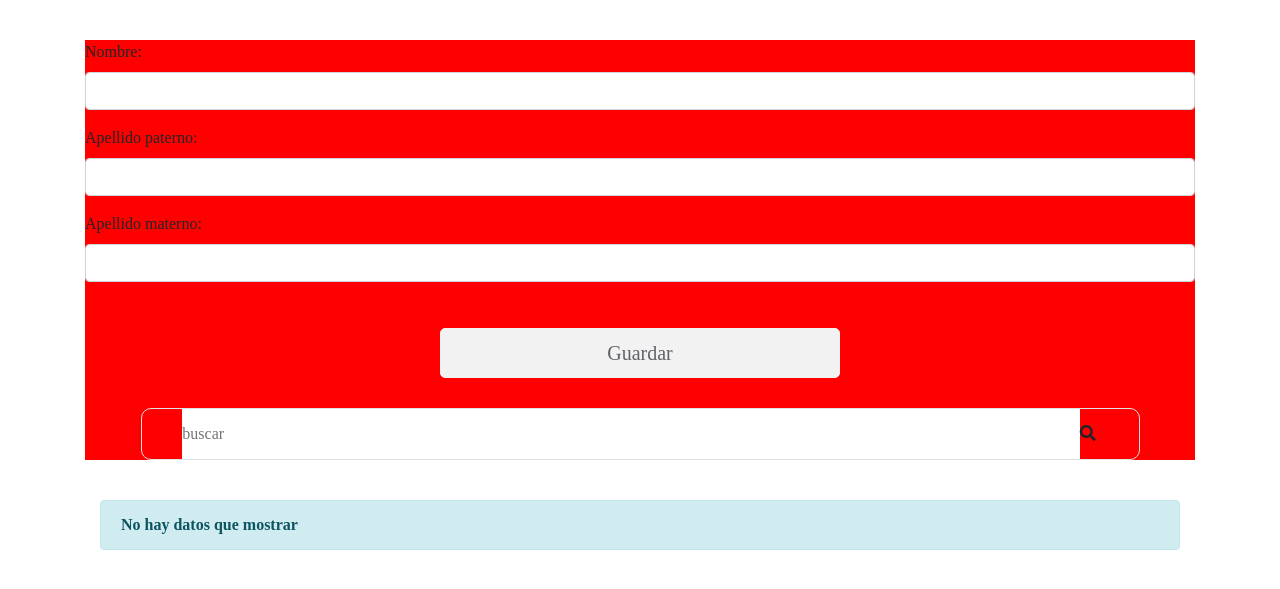
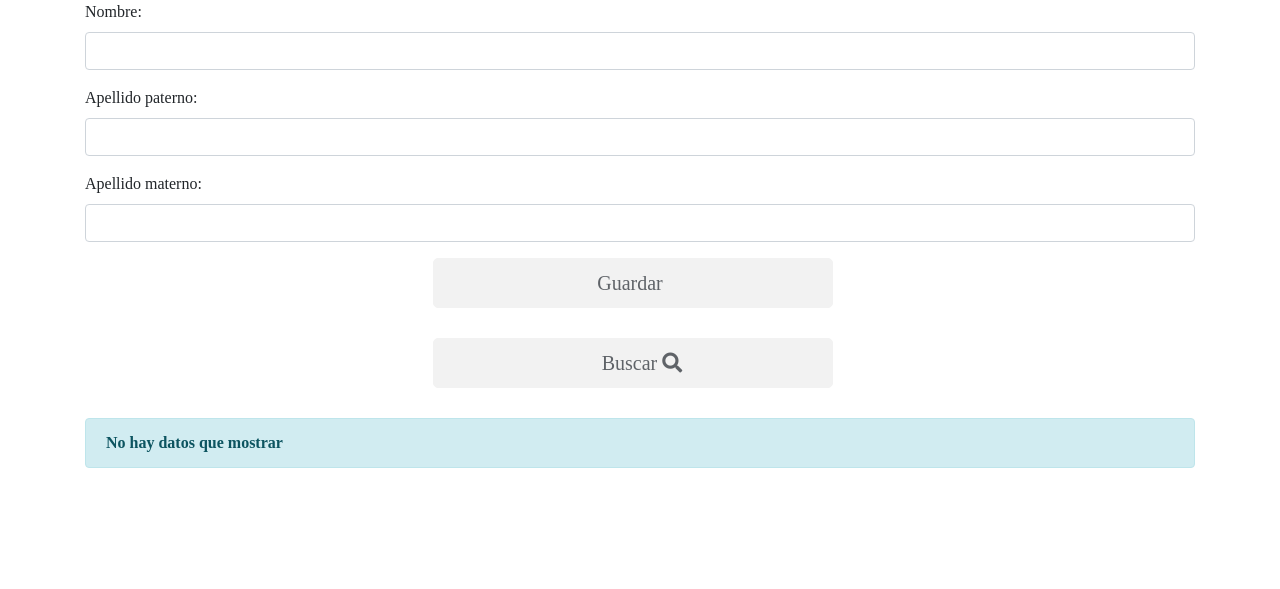
Before and after one commit to pedroanze/ejercicio_1, a CodeIgniter app: page /database/ in a window 1280 px wide. Shown: the part 58-647 px from the top of the page. Run offline with CodeIgniter, Linux system fonts and the light colour scheme; data that the repository does not hold is empty.

Commit message:
clase 11 oct

```diff
--- a/application/controllers/Ctrl_bienvenida.php
+++ b/application/controllers/Ctrl_bienvenida.php
@@ -84,17 +84,16 @@ class Ctrl_bienvenida extends CI_Controller {
 	{
 		echo json_encode($this->Mdl_bienvenida->obtener_persona_all());
 	}
-	// public function obtener_personas_by()
-	// {
-	// 	$nombre=$this->input->post('vnombre');
-	// 	$apellidop=$this->input->post('vapellidop');
-	// 	$apellidom=$this->input->post('vapellidom');
 
-	// 	$parametros['cnombre']=$nombre;
-	// 	$parametros['capellidop']=$apellidop;
-	// 	$parametros['capellidom']=$apellidom;
+	public function obtener_personas_by(){
+		$nombre=$this->input->post('vnombre');
+		$apellidop=$this->input->post('vapellidop');
+		$apellidom=$this->input->post('vapellidom');
 
-
-	// 	echo json_encode($this->Mdl_bienvenida->obtener_persona_by($parametros));
-	// }
+		$parametros['cnombre']=$nombre;
+		$parametros['capellidop']=$apellidop;
+		$parametros['capellidom']=$apellidom;
+		$this->Mdl_bienvenida->obtener_persona_by($parametros);
+		echo json_encode($this->Mdl_bienvenida->obtener_persona_by($parametros));
+	}
 }
--- a/application/models/Mdl_bienvenida.php
+++ b/application/models/Mdl_bienvenida.php
@@ -27,25 +27,12 @@ class Mdl_bienvenida extends CI_MODEL
             'apellidom'=> $parametros['capellidom']
         );
 
-
-
     $this->db->where('id', $id);
 
     $this->db->update('persona', $campos);
 
-
-
-
-
     }
 
-
-    // function obtener_persona_by($parametros)
-    // {
-    //     $consulta="Select * from persona where nombres like '%" .$parametros['cnombre']."%' ;";
-    //     $resultado= $this->db->query($consulta);
-    //     return $resultado->result_array();
-    // }
 
     function obtener_persona_all()
     {
@@ -54,6 +41,16 @@ class Mdl_bienvenida extends CI_MODEL
         return $resultado->result_array();
     }
 
+    function obtener_persona_by($parametros)
+    {
+
+        $consulta="Select * from persona where
+                    nombres like '%" .$parametros['cnombre']."%' and
+                    apellidop like '%" .$parametros['capellidop']."%' and
+                    apellidom like '%" .$parametros['capellidom']."%';";
+        $resultado= $this->db->query($consulta);
+        return $resultado->result_array();
+    }
 
     function eliminar_persona($id)
     {
--- a/application/views/View_bienvenida.php
+++ b/application/views/View_bienvenida.php
@@ -1,6 +1,6 @@
 <div class="container">
 <input type="hidden" class="form-control" id="txb_id">
-<form class= "form-container">
+<form>
     <div class="form-group">
       <label for="txb_nombre">Nombre:</label>
       <input type="text" class="form-control" id="txb_nombre">
@@ -14,20 +14,15 @@
       <input type="text" class="form-control" id="txb_apellidoM">
     </div>
     <div class= "container-guardar-buscar">
-    <button class="button-guardar button-guardar-secundary" onclick="guardar()">Guardar</button>
-
+      <button class="button-guardar-secundary" onclick="guardar()">Guardar <i class="fas fa-solid fa-floppy-disk"></i> </button>
+    </div>
+  </form>
+  <div class= "container-guardar-buscar">
+    <button class="button-guardar-secundary" onclick="listar_personas_by()">Buscar <i class="fas fa-search search-icon "></i></button>
   </div>
-    <div>
-    <section class="main-input">
-      <div class="main-input-container">
-          <input type="text" class="input-search" id = "myInput" placeholder = "buscar">
-          <i class="fas fa-search search-icon "></i>
-        </div>
-    </section>
-
-  </form>
 </div>
 
+
+
 <div class="container" id="tabla_personas">
-
 </div>
--- a/application/views/View_footer.php
+++ b/application/views/View_footer.php
@@ -1,23 +1,5 @@
 <script type="text/javascript">
 listar_personas();
-
-// function guardar(){
-
-//     $.ajax({
-//     method:"POST",
-//     url:"<?php echo site_url("Ctrl_bienvenida/guardar");?>",
-//     data:{
-//       vnombre :$("#txb_nombre").val(),
-//       vapellidop :$("#txb_apellidoP").val(),
-//       vapellidom :$("#txb_apellidoM").val()
-//     },
-//     success: function(){
-//       limpiar_campos();
-//     },
-
-// });
-
-// }
 
 function guardar(){
   if($("#txb_id").val()==""){
@@ -55,24 +37,6 @@ function guardar(){
 
 }
 
-//function modificar(){
-//   $.ajax({
-//     method:"POST",
-//     url:"<?php echo site_url("Ctrl_bienvenida/modificar");?>",
-//     data:{
-//       vid :$("#txb_id").val(),
-//       vnombre :$("#txb_nombre").val(),
-//       vapellidop :$("#txb_apellidoP").val(),
-//       vapellidom :$("#txb_apellidoM").val()
-//     },
-//     success: function(){
-//       limpiar_campos();
-//       listar_personas();
-//     },
-
-// });
-
-//}
 
 
 function limpiar_campos(){
@@ -91,28 +55,13 @@ function editar(id,nombre,apellidop,apellidom){
   $("#txb_apellidoM").val(apellidom);
 }
 
-// function listar_personas_by(){
-//   $.ajax({
-//     method:"POST",
-//     url:"<?php echo site_url("Ctrl_bienvenida/obtener_personas_by");?>",
-//     data:{
-//       vnombre :$("#txb_nombre").val(),
-//       vapellidop :$("#txb_apellidoP").val(),
-//       vapellidom :$("#txb_apellidoM").val()
-//     },
-//     success: function(personas){
-//       crear_tabla_personas(personas);
-//     },
-//     dataType:'json'
-// });
-
-// }
 
 function listar_personas(){
   $.ajax({
     method:"POST",
     url:"<?php echo site_url("Ctrl_bienvenida/obtener_todas_las_personas");?>",
     data:{
+
     },
     success: function(personas){
       crear_tabla_personas(personas);
@@ -121,6 +70,24 @@ function listar_personas(){
 });
 
 }
+
+function listar_personas_by(){
+  $.ajax({
+    method:"POST",
+    url:"<?php echo site_url("Ctrl_bienvenida/obtener_personas_by");?>",
+    data:{
+      vnombre :$("#txb_nombre").val(),
+      vapellidop :$("#txb_apellidoP").val(),
+      vapellidom :$("#txb_apellidoM").val()
+    },
+    success: function(personas){
+      crear_tabla_personas(personas);
+    },
+    dataType:'json'
+});
+
+}
+
 
 function crear_tabla_personas(personas){
     if(personas.length >0)
@@ -136,6 +103,7 @@ function crear_tabla_personas(personas){
       tabla_dinamica+="<th>Apellido materno</th>";
       tabla_dinamica+="<th>Acciones</th>";
       tabla_dinamica+="</tr>";
+      tabla_dinamica+="<tbody id='myTable'>";
 
       var i;
       for(i=0;i<personas.length;i++)
@@ -151,6 +119,7 @@ function crear_tabla_personas(personas){
         tabla_dinamica+="</td>";
         tabla_dinamica+="</tr>";
       }
+      tabla_dinamica+="</tbody>";
       tabla_dinamica+="</table>";
       $("#tabla_personas").html(tabla_dinamica);
 
@@ -177,6 +146,16 @@ function eliminar(id){
 });
 
 }
+//funcion busqueda sin sql
+
+// $(document).ready(function(){
+//   $("#myInput").on("keyup", function() {
+//     var value = $(this).val().toLowerCase();
+//     $("#myTable tr").filter(function() {
+//       $(this).toggle($(this).text().toLowerCase().indexOf(value) > -1)
+//     });
+//   });
+// });
 
 
 
--- a/application/views/View_head.php
+++ b/application/views/View_head.php
@@ -26,7 +26,7 @@ defined('BASEPATH') OR exit('No direct script access allowed');
 
         .button-guardar-secundary{
 
-        margin: 30px 0;
+        margin-bottom: 30px;
         width: 400px;
         height: 50px;
         font-size:20px;
@@ -65,9 +65,9 @@ defined('BASEPATH') OR exit('No direct script access allowed');
         border-color: #dfe1e500;
         }
 
-        .main-input .search-icon{
-        width: 18px;
-        height: 18px;
+        .search-icon{
+        width: 1px;
+        height: 1px;
         }
 
         /* botones modificar */
```
